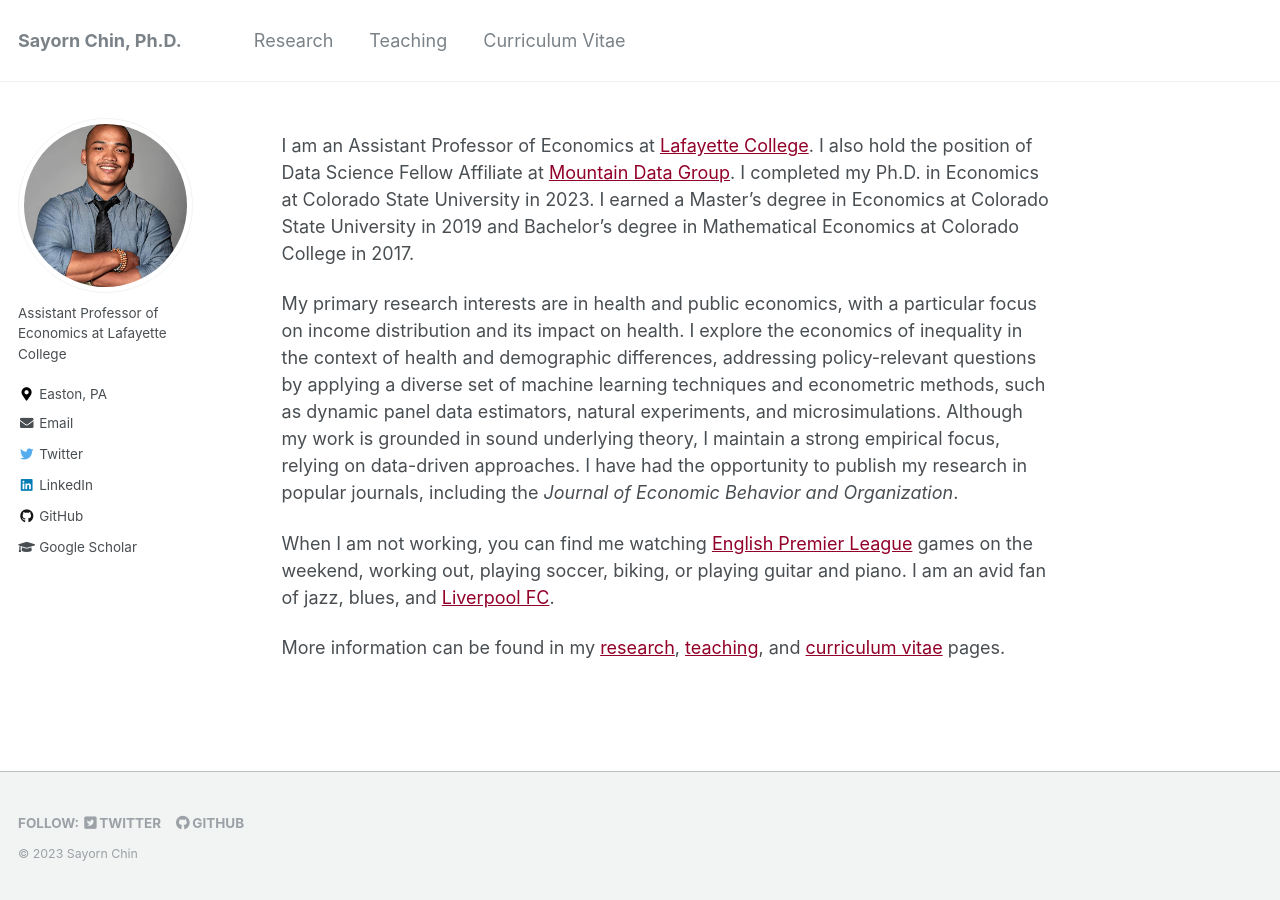
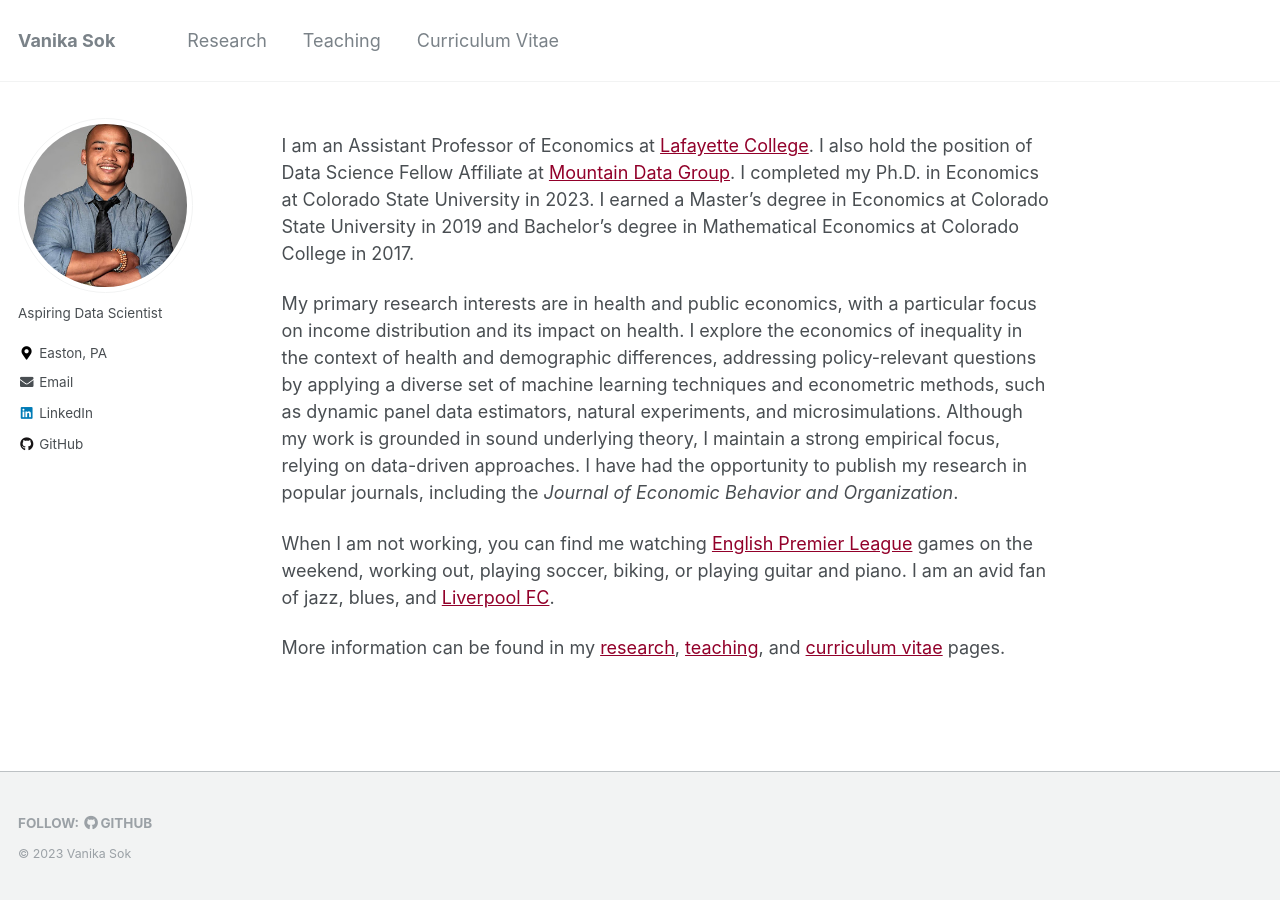
Before and after one commit to Vanika24/Vanika24.github.io, a Jekyll site: the page built from _pages/about.md, in a window 1280 px wide. Built offline with Jekyll 4.4.1, drawn with Linux system fonts in a browser that asks for light colours.

Commit message:
Update _config.yml

```diff
--- a/_config.yml
+++ b/_config.yml
@@ -7,13 +7,13 @@
 
 # Site Settings
 locale                   : "en-US"
-title                    : "Sayorn Chin, Ph.D."
+title                    : "Vanika Sok"
 title_separator          : "-"
-name                     : &name "Sayorn Chin"
-description              : &description "Assistant Professor and Data Science Fellow Affiliate"
-url                      : https://schinlfc.github.io # the base hostname & protocol for your site e.g. "https://mmistakes.github.io"
+name                     : &name "Vanika Sok"
+description              : &description "Aspiring Data Scientist"
+url                      : https://Vanika24.github.io # the base hostname & protocol for your site e.g. "https://mmistakes.github.io"
 baseurl                  : "" # the subpath of your site, e.g. "/blog"
-repository               : "schinlfc/schinlfc.github.io"
+repository               : "Vanika24/Vanika24.github.io"
 teaser                   : # filename of teaser fallback teaser image placed in /images/, .e.g. "500x300.png"
 breadcrumbs              : false # true, false (default)
 words_per_minute         : 160
@@ -57,7 +57,7 @@ yandex_site_verification :
 
 # Social Sharing
 twitter:
-  username               : ChinSayorn
+  username               :
 facebook:
   username               :
   app_id                 :
@@ -84,14 +84,14 @@ analytics:
 author:
   name             : "Sayorn Chin"
   avatar           : "profile.jpeg"
-  bio              : "Assistant Professor of Economics at Lafayette College"
+  bio              : "Aspiring Data Scientist"
   view             :
   location         : "Easton, PA"
   employer         :
   pubmed           :
   orcid            :
-  googlescholar    : "https://scholar.google.com/citations?user=Yx02X_IAAAAJ&hl=en"
-  email            : "chins@lafayette.edu"
+  googlescholar    :
+  email            : "sokv@lafayette.edu"
   researchgate     :
   uri              :
   bitbucket        :
@@ -100,20 +100,20 @@ author:
   flickr           :
   facebook         :
   foursquare       :
-  github           : "schinlfc"
+  github           : "Vanika24"
   gitlab           :
   google_plus      :
   keybase          :
   instagram        :
   impactstory      :
   lastfm           :
-  linkedin         : "sayorn-chin"
+  linkedin         : "vanika-sok-2096b4207"
   pinterest        :
   soundcloud       :
   stackoverflow    :
   steam            :
   tumblr           :
-  twitter          : "ChinSayorn"
+  twitter          :
   vine             :
   weibo            :
   xing             :
```
